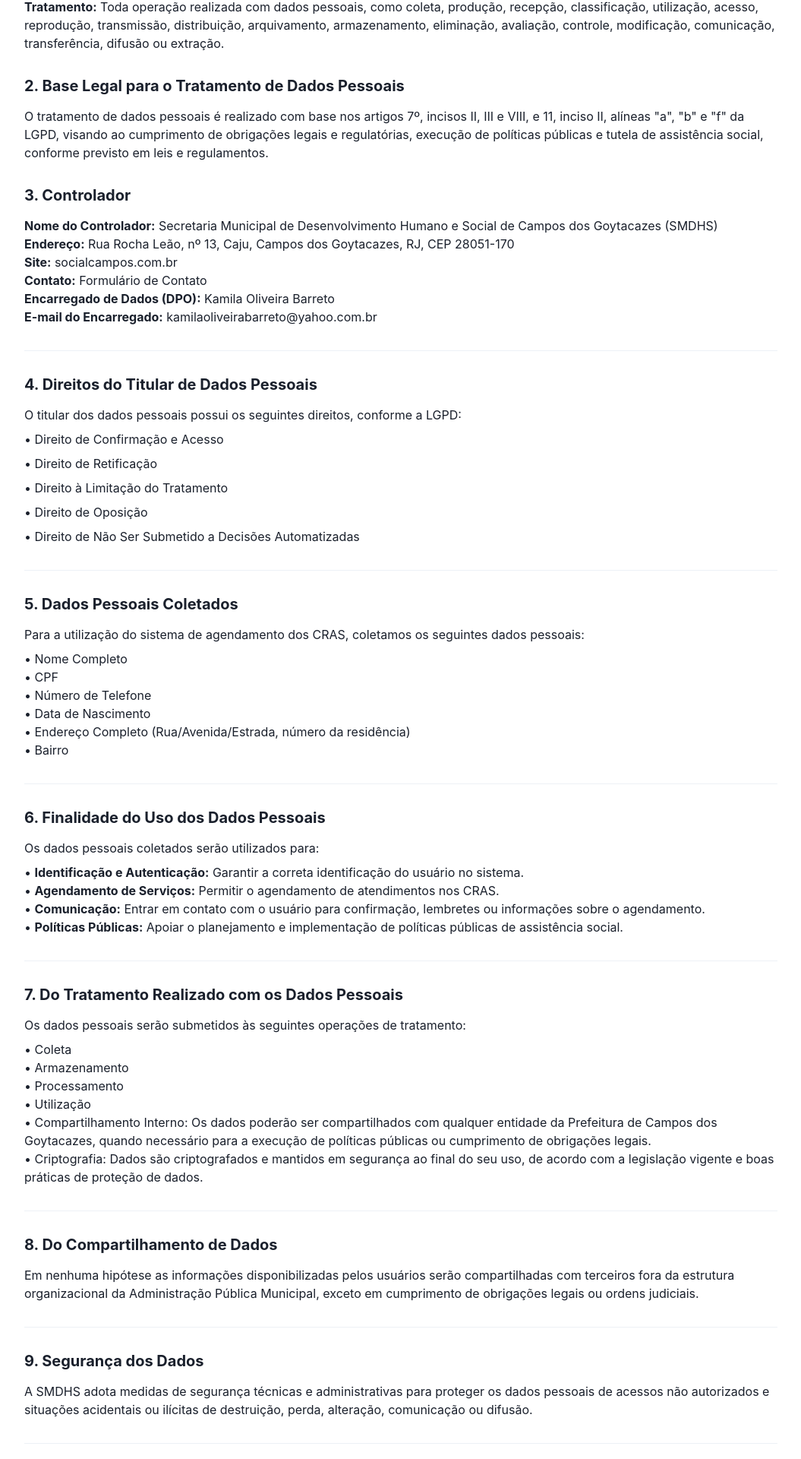
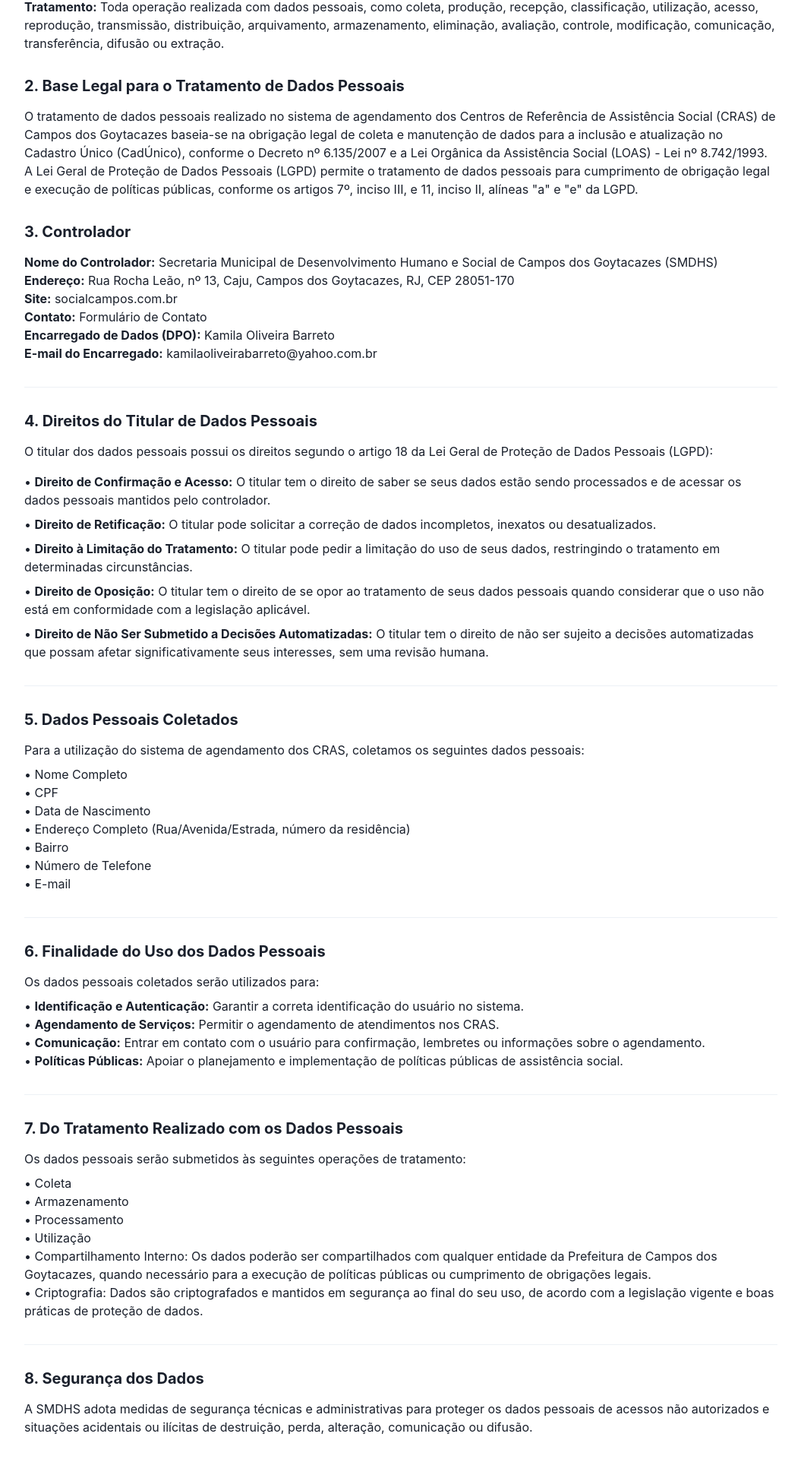
Before and after one commit to joaopedev/agendamento-cras-campos, a React (Create React App) app: page /privacidade in a window 1280 px wide. Shown: the part 710-2630 px from the top of the page at 76% size, without its empty margins (112-1167 px from the left). Built offline with nearby package versions, Linux system fonts and the light colour scheme; no server answers.

Commit message:
Atualizações de footer, TOS e política de privacidade
Atualizações de footer, TOS e política de privacidade
Footer diferentes para desktop e para mobile
alterado nome de FooterLogin para FooterHome

```diff
--- /dev/null
+++ b/src/components/FooterHome.tsx
@@ -0,0 +1,50 @@
+import { Box, Flex, Text, Link } from '@chakra-ui/react';
+import { Link as RouterLink } from 'react-router-dom';
+
+export const FooterHome: React.FC = () => {
+  return (
+    <Box
+      as='footer'
+      display={['', 'none', 'none', 'none']}
+      bg='hsla(145, 100%, 29%, 0.80)'
+      color='white'
+      p={4}
+      borderRadius='0 50px 0 0 '
+      bottom={0}
+      w='100%'
+      zIndex={2}
+    >
+      <Flex px={4} direction='column' alignItems='center' textAlign='center'>
+        <Text fontSize='20'>
+          Bem-vindo(a) à <b>Central</b> de <b>Agendamento</b> do <b>CadÚnico</b>
+        </Text>
+
+        <Box mt={2}>
+          <Link
+            as='a'
+            href='/termos'
+            fontSize='sm'
+            color='white'
+            textDecoration='underline'
+            mr={4}
+            target='_blank' // Abre em uma nova aba
+            rel='noopener noreferrer' // Segurança
+          >
+            Termos de Serviço
+          </Link>
+          <Link
+            as='a'
+            href='/privacidade'
+            fontSize='sm'
+            color='white'
+            textDecoration='underline'
+            target='_blank' // Abre em uma nova aba
+            rel='noopener noreferrer' // Segurança
+          >
+            Políticas de Privacidade
+          </Link>
+        </Box>
+      </Flex>
+    </Box>
+  );
+};
--- a/src/components/FooterLogin.tsx
+++ /dev/null
@@ -1,53 +0,0 @@
-import { Box, Flex, Text } from '@chakra-ui/react';
-export const FooterLogin: React.FC = () => {
-  return (
-    <Box
-      as='footer'
-      display={['', 'none', 'none', 'none']}
-      bg='hsla(145, 100%, 29%, 0.80)'
-      color='white'
-      p={4}
-      position='fixed'
-      borderRadius='0 50px 0 0 '
-      bottom={0}
-      w='100%'
-      zIndex={2}
-    >
-      <Flex
-        px={4}
-        justifyContent='space-between'
-        alignItems='center'
-        textAlign={'center'}
-      >
-        <Text fontSize={'20'}>
-          Bem vindo(a) à <b>Central</b> de <b>Agendamento</b> do <b>CadÚnico</b>
-        </Text>
-        {/*
-				<Divider
-					mx={'10px'}
-					orientation="vertical"
-					borderLeftWidth="2px"
-					borderLeftColor="white"
-					borderRadius={'10'}
-					h="80px" // Altura relativa ao container pai
-					boxShadow="0px 2px 5px rgba(0, 0, 0, 0.3)"
-				/>
-				<Flex alignItems={'center'} gap={'5px'}>
-					<Image
-						boxSize={['75px', '75px', '100px', '100px']}
-						objectFit="contain"
-						src="https://upload.wikimedia.org/wikipedia/commons/e/e1/Bras%C3%A3o_de_Campos_dos_Goytacazes.png"
-						alt="Brasão de Campos dos Goytacazes"
-					/>
-					<Text
-						//  ml={'5px'}
-						fontSize={'16'}
-					>
-						Prefeitura Municipal de Campos dos Goytacazes
-					</Text>
-				</Flex>
-					*/}
-      </Flex>
-    </Box>
-  );
-};
--- a/src/pages/loginPage.tsx
+++ b/src/pages/loginPage.tsx
@@ -18,7 +18,7 @@ import { yupResolver } from '@hookform/resolvers/yup';
 import { useForm } from 'react-hook-form';
 import { Link as RouterLink } from 'react-router-dom';
 import SidebarLogin from '../components/SidebarLogin';
-import { FooterLogin } from '../components/FooterLogin';
+// import { FooterLogin } from '../components/FooterLogin';
 import { SignIn } from '../types/auth-data';
 import { useAuth } from '../hook/useAuth';
 import { loginSchema } from '../validation/auth';
@@ -104,7 +104,7 @@ export const Login: React.FC = () => {
   return (
     <Flex h='100vh' flex={['column', '', '', '']}>
       <SidebarLogin />
-      <FooterLogin />
+      {/* <FooterLogin /> */}
       <Stack
         pt={['60px', '0', '0', '0']}
         pb={['130px', '0', '0', '0']}
--- a/src/pages/privacidade.tsx
+++ b/src/pages/privacidade.tsx
@@ -75,11 +75,16 @@ const Privacidade: React.FC = () => {
           2. Base Legal para o Tratamento de Dados Pessoais
         </Heading>
         <Text>
-          O tratamento de dados pessoais é realizado com base nos artigos 7º,
-          incisos II, III e VIII, e 11, inciso II, alíneas "a", "b" e "f" da
-          LGPD, visando ao cumprimento de obrigações legais e regulatórias,
-          execução de políticas públicas e tutela de assistência social,
-          conforme previsto em leis e regulamentos.
+          O tratamento de dados pessoais realizado no sistema de agendamento dos
+          Centros de Referência de Assistência Social (CRAS) de Campos dos
+          Goytacazes baseia-se na obrigação legal de coleta e manutenção de
+          dados para a inclusão e atualização no Cadastro Único (CadÚnico),
+          conforme o Decreto nº 6.135/2007 e a Lei Orgânica da Assistência
+          Social (LOAS) - Lei nº 8.742/1993. A Lei Geral de Proteção de Dados
+          Pessoais (LGPD) permite o tratamento de dados pessoais para
+          cumprimento de obrigação legal e execução de políticas públicas,
+          conforme os artigos 7º, inciso III, e 11, inciso II, alíneas "a" e "e"
+          da LGPD.
         </Text>
       </Box>
 
@@ -119,15 +124,36 @@ const Privacidade: React.FC = () => {
           4. Direitos do Titular de Dados Pessoais
         </Heading>
         <Text>
-          O titular dos dados pessoais possui os seguintes direitos, conforme a
-          LGPD:
+          O titular dos dados pessoais possui os direitos segundo o artigo 18 da
+          Lei Geral de Proteção de Dados Pessoais (LGPD):
         </Text>
-        <Text mt={2}>&bull; Direito de Confirmação e Acesso</Text>
-        <Text mt={2}>&bull; Direito de Retificação</Text>
-        <Text mt={2}>&bull; Direito à Limitação do Tratamento</Text>
-        <Text mt={2}>&bull; Direito de Oposição</Text>
+        <Text mt={4}>
+          • <strong>Direito de Confirmação e Acesso:</strong> O titular tem o
+          direito de saber se seus dados estão sendo processados e de acessar os
+          dados pessoais mantidos pelo controlador.
+        </Text>
         <Text mt={2}>
-          &bull; Direito de Não Ser Submetido a Decisões Automatizadas
+          • <strong>Direito de Retificação:</strong> O titular pode solicitar a
+          correção de dados incompletos, inexatos ou desatualizados.
+        </Text>
+        <Text mt={2}>
+          • <strong>Direito à Limitação do Tratamento:</strong> O titular pode
+          pedir a limitação do uso de seus dados, restringindo o tratamento em
+          determinadas circunstâncias.
+        </Text>
+        <Text mt={2}>
+          • <strong>Direito de Oposição:</strong> O titular tem o direito de se
+          opor ao tratamento de seus dados pessoais quando considerar que o uso
+          não está em conformidade com a legislação aplicável.
+        </Text>
+        <Text mt={2}>
+          •{' '}
+          <strong>
+            Direito de Não Ser Submetido a Decisões Automatizadas:
+          </strong>{' '}
+          O titular tem o direito de não ser sujeito a decisões automatizadas
+          que possam afetar significativamente seus interesses, sem uma revisão
+          humana.
         </Text>
       </Box>
 
@@ -143,12 +169,13 @@ const Privacidade: React.FC = () => {
         </Text>
         <Text mt={2}>&bull; Nome Completo</Text>
         <Text>&bull; CPF</Text>
-        <Text>&bull; Número de Telefone</Text>
         <Text>&bull; Data de Nascimento</Text>
         <Text>
           &bull; Endereço Completo (Rua/Avenida/Estrada, número da residência)
         </Text>
         <Text>&bull; Bairro</Text>
+        <Text>&bull; Número de Telefone</Text>
+        <Text>&bull; E-mail</Text>
       </Box>
 
       <Divider my={8} />
@@ -207,21 +234,7 @@ const Privacidade: React.FC = () => {
 
       <Box mb={8}>
         <Heading as='h2' size='md' mb={4}>
-          8. Do Compartilhamento de Dados
-        </Heading>
-        <Text>
-          Em nenhuma hipótese as informações disponibilizadas pelos usuários
-          serão compartilhadas com terceiros fora da estrutura organizacional da
-          Administração Pública Municipal, exceto em cumprimento de obrigações
-          legais ou ordens judiciais.
-        </Text>
-      </Box>
-
-      <Divider my={8} />
-
-      <Box mb={8}>
-        <Heading as='h2' size='md' mb={4}>
-          9. Segurança dos Dados
+          8. Segurança dos Dados
         </Heading>
         <Text>
           A SMDHS adota medidas de segurança técnicas e administrativas para
@@ -235,7 +248,7 @@ const Privacidade: React.FC = () => {
 
       <Box mb={8}>
         <Heading as='h2' size='md' mb={4}>
-          10. Transferência Internacional de Dados
+          9. Transferência Internacional de Dados
         </Heading>
         <Text>Não haverá transferência internacional de dados pessoais.</Text>
       </Box>
@@ -244,7 +257,7 @@ const Privacidade: React.FC = () => {
 
       <Box mb={8}>
         <Heading as='h2' size='md' mb={4}>
-          11. Do Bloqueio de Usuário
+          10. Do Bloqueio de Usuário
         </Heading>
         <Text>
           A SMDHS poderá bloquear o acesso do usuário ao sistema de agendamento
@@ -257,7 +270,7 @@ const Privacidade: React.FC = () => {
 
       <Box mb={8}>
         <Heading as='h2' size='md' mb={4}>
-          12. Alterações da Política de Privacidade
+          11. Alterações da Política de Privacidade
         </Heading>
         <Text>
           A SMDHS reserva-se o direito de alterar esta Política de Privacidade a
@@ -271,7 +284,7 @@ const Privacidade: React.FC = () => {
 
       <Box mb={8}>
         <Heading as='h2' size='md' mb={4}>
-          13. Contato
+          12. Contato
         </Heading>
         <Text>
           Para esclarecer quaisquer dúvidas sobre esta Política de Privacidade
@@ -291,19 +304,6 @@ const Privacidade: React.FC = () => {
 
       <Divider my={8} />
 
-      <Box mb={8}>
-        <Heading as='h2' size='md' mb={4}>
-          14. Foro
-        </Heading>
-        <Text>
-          Este instrumento será regido pela legislação brasileira. Fica eleito o
-          Foro da Comarca de Campos dos Goytacazes, Estado do Rio de Janeiro,
-          para dirimir quaisquer questões relativas a esta Política de
-          Privacidade, com renúncia expressa a qualquer outro, por mais
-          privilegiado que seja.
-        </Text>
-      </Box>
-
       <Text textAlign='center' fontSize='sm' mt={10}>
         A SMDHS reafirma seu compromisso com a privacidade e a segurança dos
         dados pessoais dos usuários, em conformidade com a legislação vigente.
--- a/src/pages/termos.tsx
+++ b/src/pages/termos.tsx
@@ -116,18 +116,6 @@ const TermosDeServico: React.FC = () => {
 
       <Divider my={8} />
 
-      <Box mb={8}>
-        <Heading as='h2' size='md' mb={4}>
-          8. Foro
-        </Heading>
-        <Text>
-          Para dirimir quaisquer questões relacionadas a estes Termos de
-          Serviço, fica eleito o Foro da Comarca de Campos dos Goytacazes,
-          Estado do Rio de Janeiro, renunciando-se a qualquer outro foro, por
-          mais privilegiado que seja.
-        </Text>
-      </Box>
-
       <Text textAlign='center' fontSize='sm' mt={10}>
         A SMDHS agradece a confiança e reafirma seu compromisso com a segurança
         e transparência no uso de nossos serviços.
--- a/src/routes/routes.tsx
+++ b/src/routes/routes.tsx
@@ -33,18 +33,8 @@ const AppRoutes: React.FC = () => {
             isAuthenticated ? <Navigate to='/home' replace /> : <Cadastro />
           }
         />{' '}
-        <Route
-          path='/termos'
-          element={
-            isAuthenticated ? <Navigate to='/home' replace /> : <Termos />
-          }
-        />{' '}
-        <Route
-          path='/privacidade'
-          element={
-            isAuthenticated ? <Navigate to='/home' replace /> : <Privacidade />
-          }
-        />{' '}
+        <Route path='/termos' element={<Termos />} />
+        <Route path='/privacidade' element={<Privacidade />} />
         <Route
           path='/funcionario'
           element={
```
Also changed, not shown: src/pages/cadastroPage.tsx (+67 -0 lines), src/pages/homePage.tsx (+41 -0 lines).
